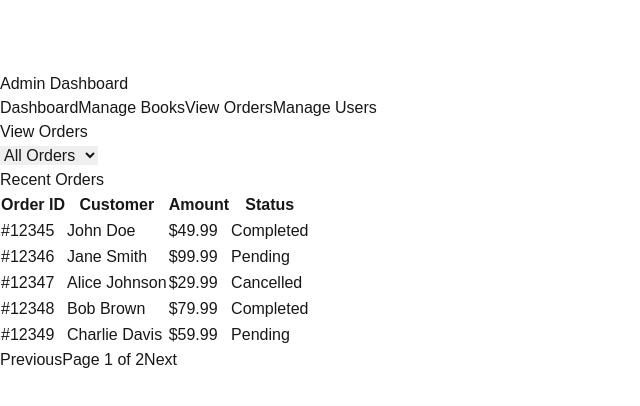
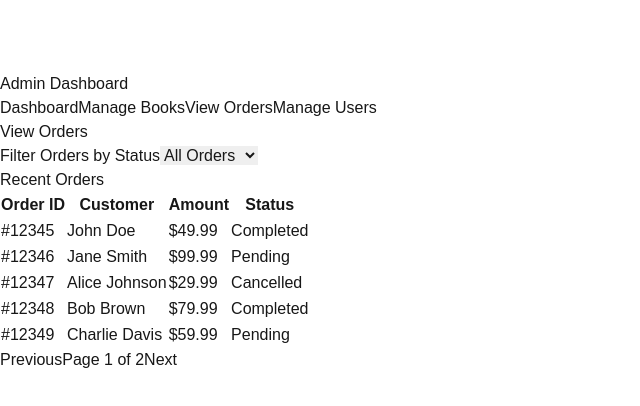
Before and after one commit to oumerhb/Next-Js-Book-Store-frontend, a Next.js app: page /admin/orders in a window 1280 px wide. Shown: the top 406 px of the page, without its empty margins (0-640 px from the left). Built offline with nearby package versions, Linux system fonts and the light colour scheme.

Commit message:
Add accessible label to filter dropdown in ViewOrders component
- Added a label element with `htmlFor` attribute to associate with the `select` element for filtering orders by status. - Ensured the `select` element has an accessible name for better accessibility.

```diff
--- a/src/app/admin/orders/page.tsx
+++ b/src/app/admin/orders/page.tsx
@@ -1,4 +1,3 @@
-
 "use client";
 
 import { useState } from "react";
@@ -56,7 +55,11 @@ export default function ViewOrders() {
 
       {/* Filter Dropdown */}
       <div className="mb-6">
+        <label htmlFor="filterStatus" className="block text-sm font-medium text-gray-700 mb-2">
+          Filter Orders by Status
+        </label>
         <select
+          id="filterStatus"
           value={filterStatus}
           onChange={(e) => setFilterStatus(e.target.value)}
           className="px-4 py-2 border border-gray-300 rounded-md focus:outline-none focus:ring-2 focus:ring-blue-500 bg-white text-gray-700"
```
